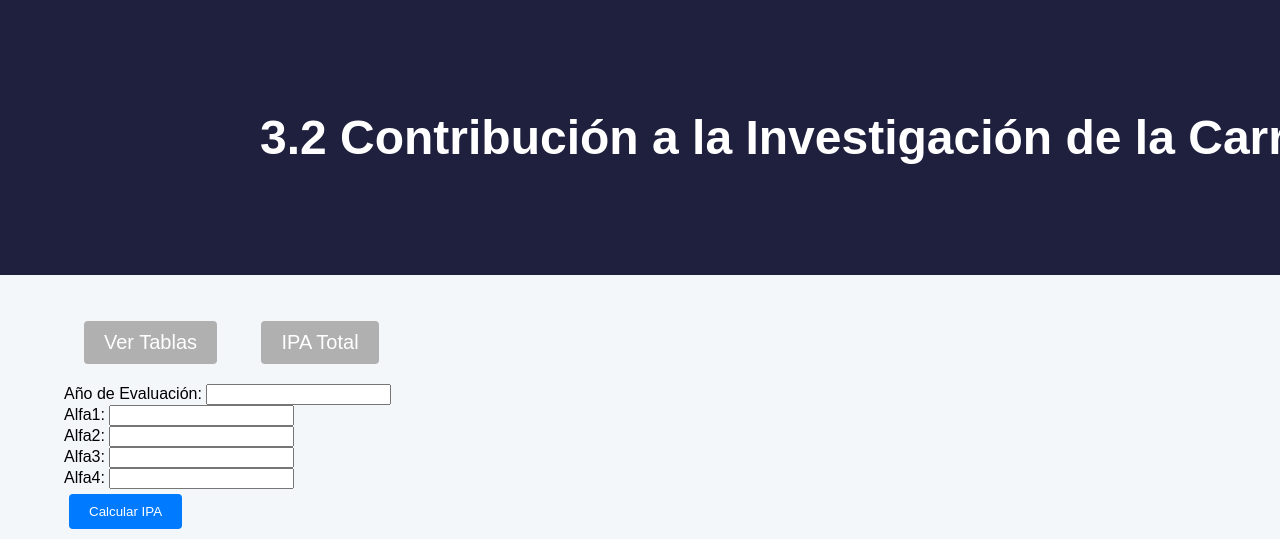
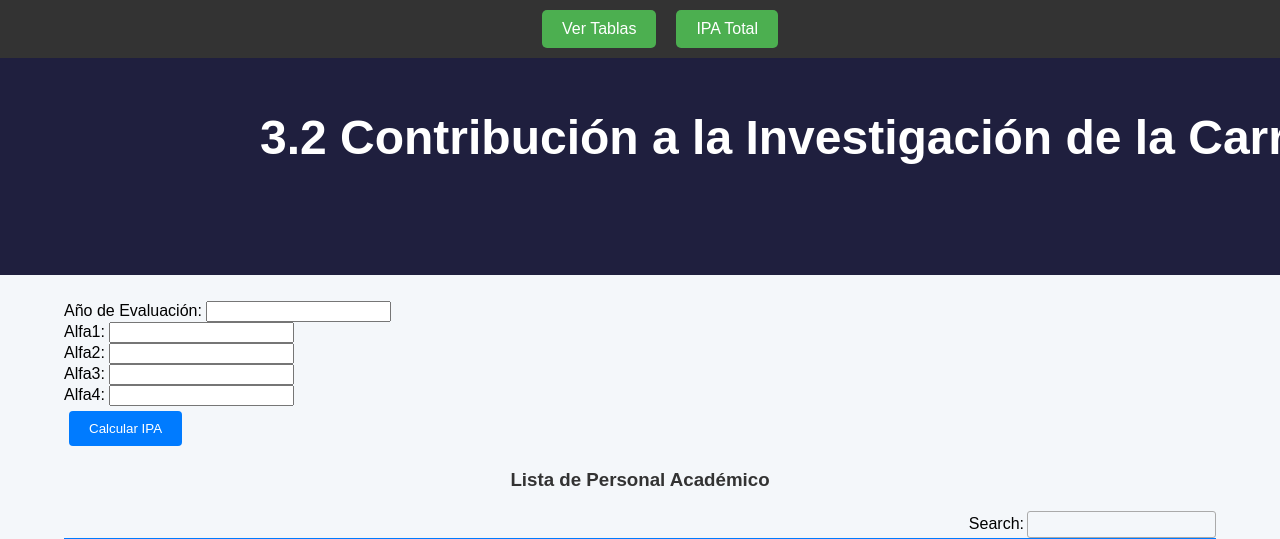
Before and after one commit to Chris-2801/Modelo-Generico-Evaluacion, a Django app: page /IPA_Total/ in a window 1280 px wide; the page is wider, and only the part inside the window is pictured. Shown: the top 539 px of that part. Run offline with Django 5.2, Linux system fonts and the light colour scheme; data comes from the database, SQL or seed files in the repository; some libraries are stand-ins or nearby versions.

Commit message:
Primer commit

```diff
--- a/ProyectowebApp/Templates/ProyectowebApp/IPA_Total.html
+++ b/ProyectowebApp/Templates/ProyectowebApp/IPA_Total.html
@@ -35,10 +35,11 @@
     <title>Home - Personal Académico</title>
 
     <!-- Botones para alternar secciones -->
-    <div>
+    <div class="top-bar">
         <button id="showTables" class="toggle-button">Ver Tablas</button>
         <button id="showCalculations" class="toggle-button">IPA Total</button>
     </div>
+
 
     <!-- Sección de Tablas -->
     <div id="tablasSection">
--- a/ProyectowebApp/static/styles.css
+++ b/ProyectowebApp/static/styles.css
@@ -218,14 +218,7 @@ button:hover {
     display: none;
 }
 
-/* Botón para toggle */
-.toggle-button {
-    background-color: #b0b0b0;
-    margin: 20px;
-    padding: 10px 20px;
-    cursor: pointer;
-    font-size: 20px;
-}
+
 
 /* Asegura que los márgenes laterales estén bien definidos */
 body {
@@ -264,3 +257,33 @@ body {
 .footer p {
     margin: 0;  /* Elimina márgenes adicionales */
 }
+
+/* Estilo para la barra lateral superior */
+.top-bar {
+    display: flex; /* Usamos flexbox para alinear los botones horizontalmente */
+    justify-content: center; /* Centra los botones en el contenedor */
+    align-items: center; /* Alinea los botones verticalmente */
+    background-color: #333; /* Color de fondo de la barra */
+    padding: 10px 20px; /* Espaciado alrededor de los botones */
+    position: fixed; /* Fija la barra en la parte superior */
+    top: 0;
+    left: 0;
+    width: 100%; /* Ocupa todo el ancho de la pantalla */
+    z-index: 1000; /* Asegura que esté por encima de otros elementos */
+}
+
+.toggle-button {
+    background-color: #4CAF50; /* Color de fondo de los botones */
+    color: white; /* Color del texto */
+    border: none; /* Elimina el borde predeterminado */
+    padding: 10px 20px; /* Espaciado dentro de los botones */
+    margin: 0 10px; /* Espaciado entre los botones */
+    cursor: pointer; /* Cambia el cursor cuando se pasa sobre el botón */
+    border-radius: 5px; /* Bordes redondeados */
+    font-size: 16px; /* Tamaño del texto */
+    transition: background-color 0.3s; /* Efecto de transición en el color de fondo */
+}
+
+.toggle-button:hover {
+    background-color: #45a049; /* Color al pasar el ratón */
+}
```
